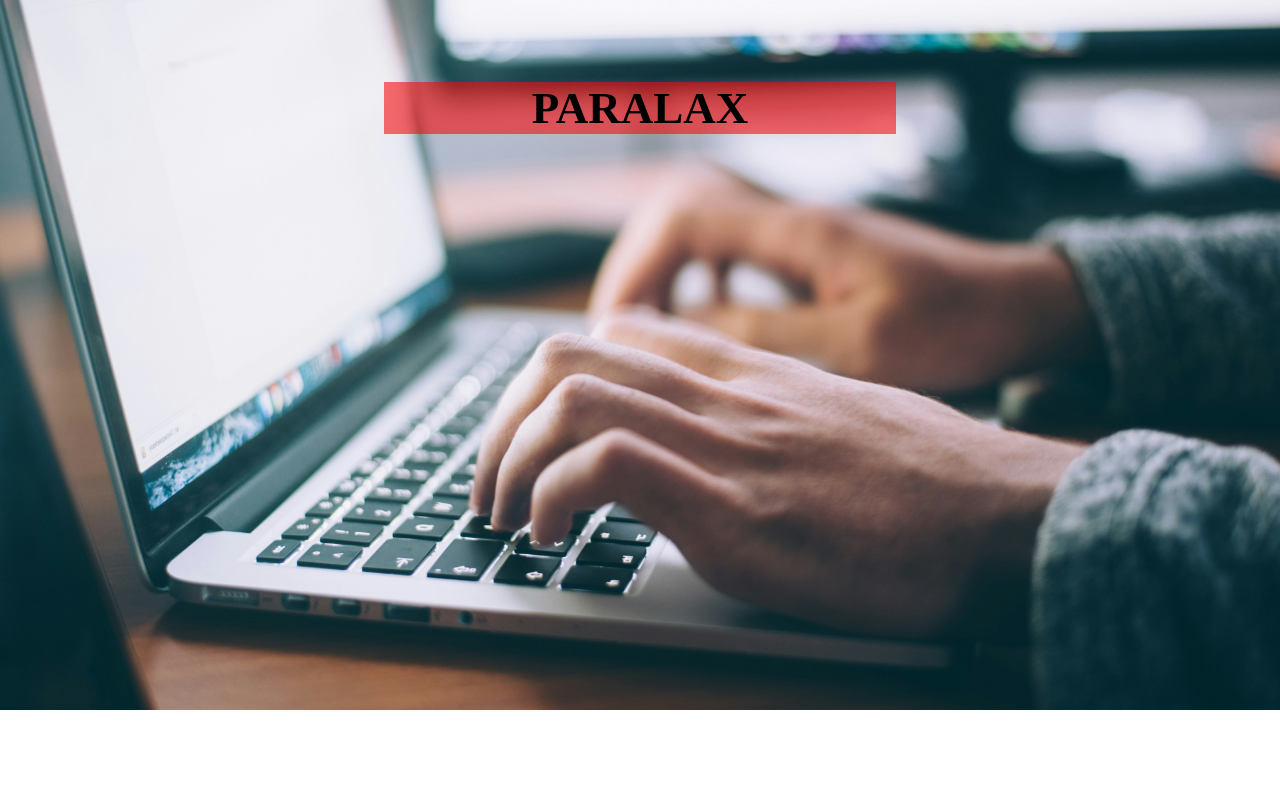
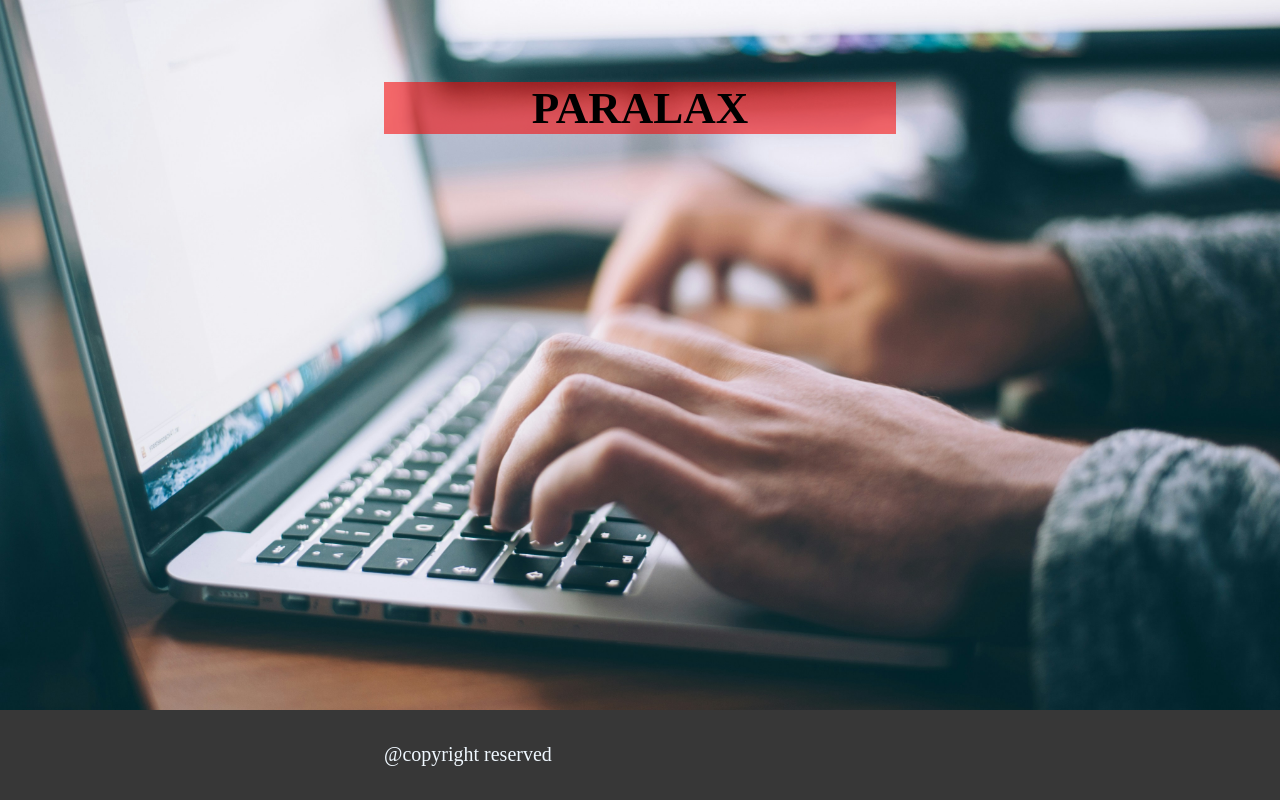
Before and after one commit to Shekhar-Mehla/Paralax-project-, a plain HTML site: page index.html in a window 1280 px wide. Shown: the part 4944-5744 px from the top of the page. Before the commit the page ends 5654 px from the top, so only its background shows below. Drawn offline with Linux system fonts and the light colour scheme.

Commit message:
add the footer

```diff
--- a/index.html
+++ b/index.html
@@ -7,7 +7,8 @@
 
     <link rel="stylesheet" href="style.css" />
   </head>
-g  <body>
+  g
+  <body>
     <div class="wrapper">
       <section class="row1">
         <header>
@@ -21,6 +22,7 @@ g  <body>
           width="100%"
           loop
           autoplay
+          muted
           type="video/mp4"
           src="assests/typying top background.mp4"
         ></video>
@@ -115,6 +117,7 @@ g  <body>
           <img src="assests/a1.jpg" width="100%" a alt="" />
         </article>
       </section>
+      <footer><div>@copyright reserved</div></footer>
     </div>
     <script
       src="https://kit.fontawesome.com/e2fcd3bdf2.js"
--- a/style.css
+++ b/style.css
@@ -9,8 +9,8 @@ hr {
 img {
   width: 100%;
 }
-.wrapper {
-}
+
+
 .row1 {
   display: flex;
   justify-content: center;
@@ -112,6 +112,21 @@ article {
   width: 80%;
 
   background-color: aliceblue;
+}
+/* footer starts here */
+footer {
+  background-color: rgba(0, 0, 0, 0.783);
+  font-size: 20px;
+  display: flex;
+  justify-content: center;
+  align-items: center;
+  color: aliceblue;
+  height: 90px;
+
+  width: 100%;
+}
+footer > div {
+  width: 40%;
 }
 /* media query starts here */
 
```
